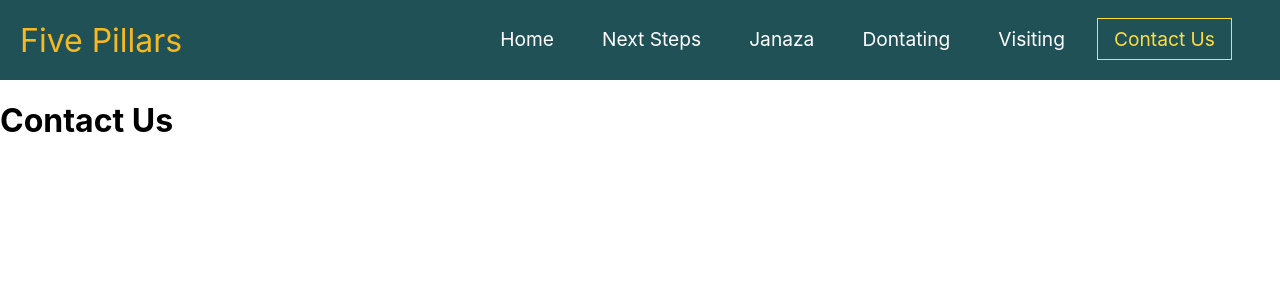
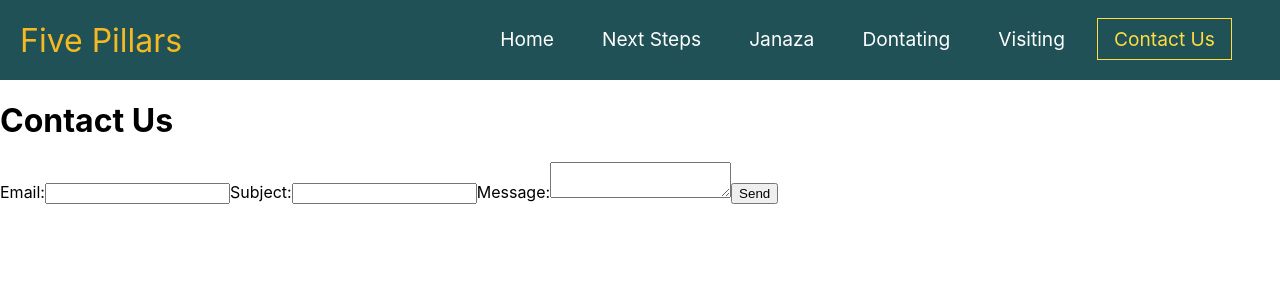
Before and after one commit to yousefh409/five-pillars-website, a React (Create React App) app: page /contact in a window 1280 px wide. Shown: the top 300 px of the page. Built offline with nearby package versions, Linux system fonts and the light colour scheme.

Commit message:
implemented email function

```diff
--- a/src/components/Pages/Contact.js
+++ b/src/components/Pages/Contact.js
@@ -1,9 +1,40 @@
-import React from "react";
+import React, { useState } from "react";
 
 export const Contact = () => {
+  const [email, setEmail] = useState('');
+  const [subject, setSubject] = useState('');
+  const [message, setMessage] = useState('');
+
+  const handleSubmit = (e) => {
+    e.preventDefault();
+    // Handle email submission here
+    console.log('Email submitted!', email, subject, message);
+    // Reset form after submission
+    setEmail('');
+    setSubject('');
+    setMessage('');
+  };
+
   return (
     <div>
       <h1>Contact Us</h1>
+      <form onSubmit={handleSubmit}>
+        <label>
+          Email:
+          <input type="email" value={email} onChange={(e) => setEmail(e.target.value)} />
+        </label>
+        <label>
+          Subject:
+          <input type="text" value={subject} onChange={(e) => setSubject(e.target.value)} />
+        </label>
+        <label>
+          Message:
+          <textarea value={message} onChange={(e) => setMessage(e.target.value)}></textarea>
+        </label>
+        <button type="submit">Send</button>
+      </form>
     </div>
   );
 };
+
+//export default Contact;
```
